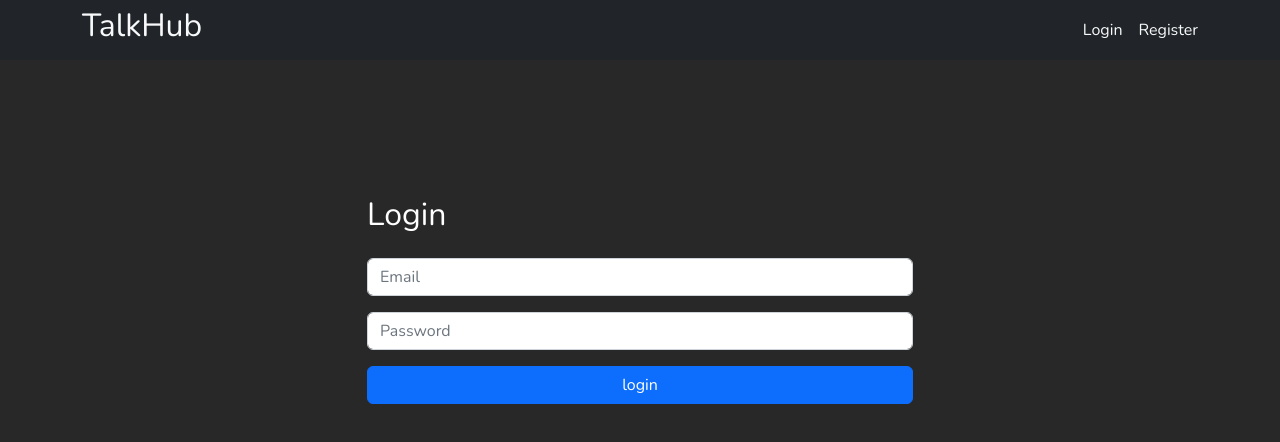
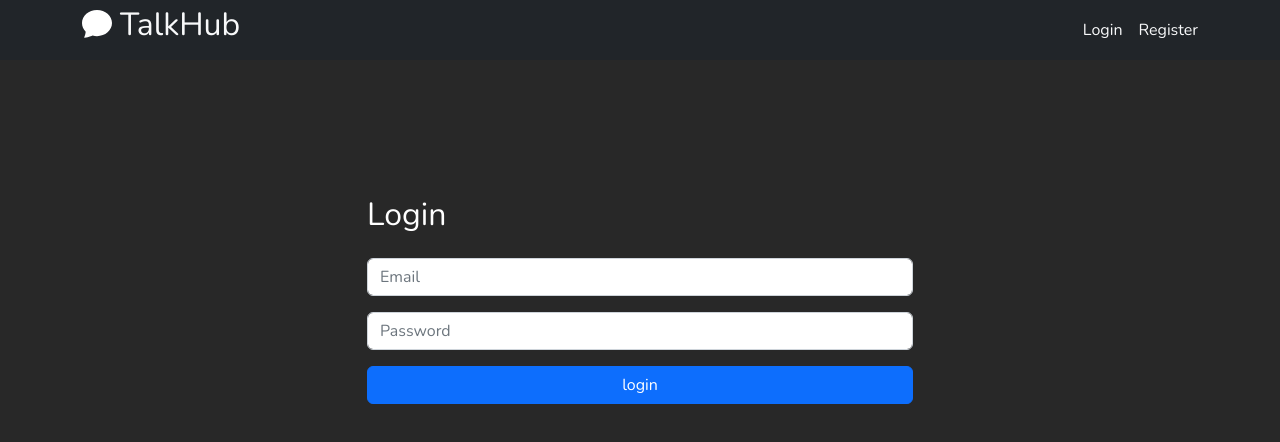
Before and after one commit to JohnKamaujk/talk-hub, a React (Vite) app in the folder client/: page / in a window 1280 px wide. Shown: the top 442 px of the page. Built offline with nearby package versions, Linux system fonts and the light colour scheme; no server answers.

Commit message:
:build:fix: Logo added

```diff
--- a/client/src/components/Navbar.jsx
+++ b/client/src/components/Navbar.jsx
@@ -1,7 +1,7 @@
 import React, { useContext } from "react";
 import { Container, Nav, Navbar, Stack } from "react-bootstrap";
 import { Link } from "react-router-dom";
-import { AuthContext } from '../context/AuthContext';
+import { AuthContext } from "../context/AuthContext";
 
 const NavBar = () => {
   const { user, logoutUser } = useContext(AuthContext);
@@ -9,7 +9,18 @@ const NavBar = () => {
     <Navbar bg="dark" className="mb-4" style={{ height: "3.75rem" }}>
       <Container>
         <h2>
-          <Link to="/" className="link-light text-decoration-none">
+          <svg
+            xmlns="http://www.w3.org/2000/svg"
+            width="30"
+            height="30"
+            fill="currentColor"
+            class="bi bi-chat-fill"
+            viewBox="0 0 16 16"
+            className="mb-2"
+          >
+            <path d="M8 15c4.418 0 8-3.134 8-7s-3.582-7-8-7-8 3.134-8 7c0 1.76.743 3.37 1.97 4.6-.097 1.016-.417 2.13-.771 2.966-.079.186.074.394.273.362 2.256-.37 3.597-.938 4.18-1.234A9.06 9.06 0 0 0 8 15z" />
+          </svg>
+          <Link to="/" className="link-light text-decoration-none mx-2">
             TalkHub
           </Link>
         </h2>
--- a/client/src/components/chat.jsx/ChatBox.jsx
+++ b/client/src/components/chat.jsx/ChatBox.jsx
@@ -12,7 +12,6 @@ const ChatBox = () => {
     useContext(ChatContext);
   const { recipientUser } = useFetchRecipientUser(currentChat, user);
   const [textMessage, setTextMessage] = useState("");
-
 
   if (!recipientUser)
     return (
--- a/client/src/index.css
+++ b/client/src/index.css
@@ -4,6 +4,12 @@ body {
   color: white;
   font-family: "Nunito", sans-serif;
   background: rgb(40, 40, 40);
+}
+.logo {
+  display: flex;
+  flex-direction: row;
+  justify-content: space-between;
+  align-items: center;
 }
 /* All users */
 .all-users {
```
